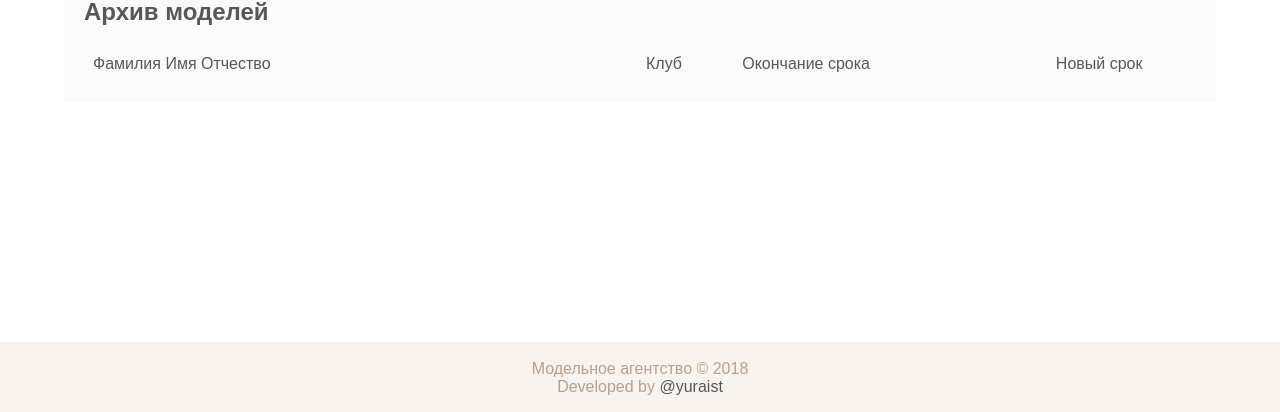
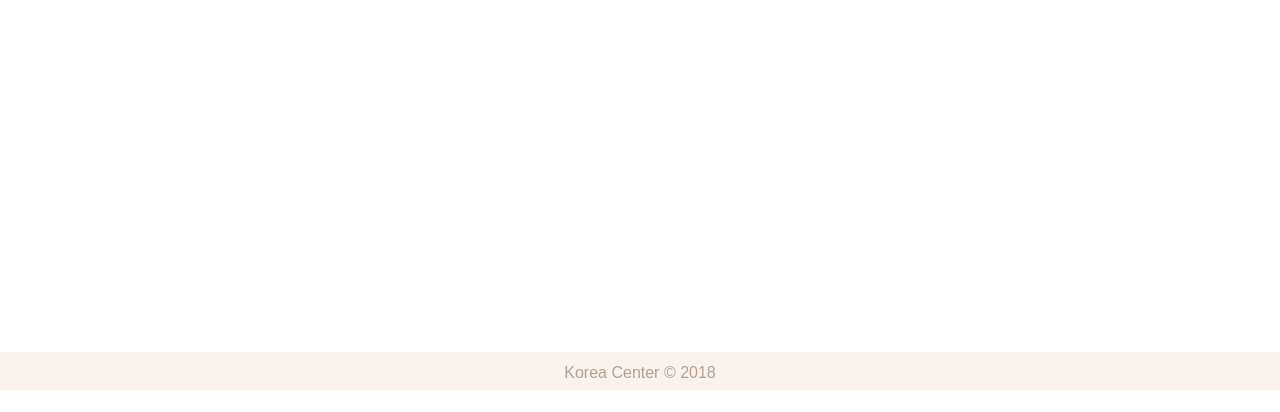
Before and after one commit to yuraist/model_agency, a Flask app: page /manager/1 in a window 1280 px wide. Shown: the part 410-822 px from the top of the page. After the commit the page ends 800 px from the top, so only its background shows below. Run offline with Flask 2, Linux system fonts and the light colour scheme; a user stored in the database is signed in; tables that the repository leaves empty hold one stand-in row (values such as "Sample post"); parts of the project's set-up code (start-up, migrations or seed data) failed here and were passed over.

Commit message:
Changed website name; Added archive in club and manager profiles; Changed the club model

```diff
--- a/app/main/forms.py
+++ b/app/main/forms.py
@@ -31,5 +31,4 @@
 
 class AddClubForm(FlaskForm):
     name = StringField('Название клуба', validators=[DataRequired(), Length(1, 128)])
-    city = StringField('Город', validators=[DataRequired(), Length(1, 64)])
     submit = SubmitField('Добавить')
--- a/app/main/views.py
+++ b/app/main/views.py
@@ -28,6 +28,10 @@
         models = Model.query.order_by(Model.id.desc()).all()
     else:
         models = Model.query.filter_by(manager_id=current_user.id).order_by(Model.id.desc()).all()
+
+    for model in models:
+        if model.end_date == "В архиве":
+            models.remove(model)
 
     return render_template('main.html', managers=managers,
                            models=models,
@@ -182,12 +186,6 @@
             elif request.form['is_accepted_by_admin'] == 'False':
                 model.is_accepted_by_admin = False
 
-        print(model.is_accepted_by_root)
-        print(model.is_accepted_by_admin)
-        print(model.is_accepted_by_admin is not None and model.is_accepted_by_root is not None and \
-                not model.is_accepted_by_root and not model.is_accepted_by_admin)
-
-
         if model.is_accepted_by_admin is not None and model.is_accepted_by_root is not None and \
                 not model.is_accepted_by_root and not model.is_accepted_by_admin:
             avatar = Photo.query.filter_by(id=model.avatar_id).first()
@@ -218,14 +216,12 @@
     form = AddClubForm()
     if form.validate_on_submit():
         name = form.name.data
-        city = form.city.data
         club = Club.query.filter_by(name=name).first()
         if club is not None:
             errors.append('Клуб уже есть в базе')
             return render_template('create_club.html', form=form, errors=errors)
         club = Club()
         club.name = name
-        club.city = city
 
         db.session.add(club)
         db.session.commit()
@@ -237,12 +233,20 @@
 @main.route('/manager/<id>')
 def manager(id):
     manager = User.query.filter_by(id=id).first()
-    models = manager.models
+    models = manager.models.copy()
+
+    models_archive = []
+    for model in models:
+        if model.end_date == "В архиве" or model.is_archived:
+            models_archive.append(model)
+            models.remove(model)
+
     avatar = Photo.query.filter_by(id=manager.avatar_id).first()
     avatar_name = None
     if avatar is not None:
         avatar_name = avatar.name
-    return render_template('manager.html', manager=manager, models=models, avatar_filename=avatar_name)
+    return render_template('manager.html', manager=manager, models=models, models_archive=models_archive,
+                           avatar_filename=avatar_name)
 
 
 @main.route('/model/<id>')
@@ -258,4 +262,10 @@
 @main.route('/club/<id>')
 def club(id):
     club = Club.query.filter_by(id=id).first()
-    return render_template('club.html', club=club)
+    models = club.models.copy()
+    models_archive = []
+    for model in models:
+        if model.end_date == "В архиве" or model.is_archived:
+            models_archive.append(model)
+            models.remove(model)
+    return render_template('club.html', club=club, models_archive=models_archive)
--- a/app/models.py
+++ b/app/models.py
@@ -107,6 +107,7 @@
     is_accepted_by_admin = db.Column(db.Boolean)
     is_accepted_by_root = db.Column(db.Boolean)
     period = db.Column(db.Integer)
+    is_archived = db.Column(db.Boolean, default=False)
 
     # Relations
     manager_id = db.Column(db.Integer, db.ForeignKey('users.id'))
@@ -119,10 +120,13 @@
     def end_date(self):
         if self.start_date is not None and self.period is not None:
             delta = datetime.utcnow().date() - self.start_date
-            if delta.days > 0:
+            if delta.days <= 0:
+                return self.period
+            elif (delta.days > 0) and (delta.days < self.period):
                 return self.period - delta.days
             else:
-                return self.period
+                self.is_archived = True
+                return 'В архиве'
         return '-'
 
 
@@ -130,7 +134,6 @@
     __tablename__ = 'clubs'
     id = db.Column(db.Integer, primary_key=True)
     name = db.Column(db.String(128), unique=True)
-    city = db.Column(db.String(64))
 
     # Relations
     models = db.relationship('Model', backref='club')
--- a/app/static/style.css
+++ b/app/static/style.css
@@ -41,6 +41,10 @@
     font-size: 0.9em;
 }
 
+.my-profile {
+    font-size: 1.1em;
+}
+
 .head h2, .head a {
     display: inline-block;
 }
@@ -56,6 +60,7 @@
     width: 90%;
     min-height: 80vh;
     margin: auto;
+    padding-bottom: 40px;
 }
 
 .content h2 {
@@ -67,9 +72,21 @@
     font-size: 1.2em;
 }
 
+a.edit {
+    padding: 10px 20px;
+    border-radius: 25px;
+    background-color: #4473ff;
+    text-decoration: none;
+    color: white;
+}
+
+a.edit:hover {
+    opacity: 0.8;
+}
+
 footer {
-    height: 70px;
-    padding: 18px;
+    height: 38px;
+    padding: 12px;
     width: 100%;
 
     margin-top: 40px;
@@ -202,7 +219,7 @@
 }
 
 .auth-footer {
-    position: absolute;
+    position: fixed;
     bottom: 0;
     left: 0;
 }
--- a/app/templates/auth/_auth_footer.html
+++ b/app/templates/auth/_auth_footer.html
@@ -1,10 +1,8 @@
 {% block footer %}
   <footer class="auth-footer">
-    <p>Модельное Агентство</p>
     <p>
-      Разработано <a href="https://vk.com/yuraist" class="unlined-btn">
-      @yuraist
-    </a>
+      Korea Center &copy; 2018
+{#      | Разработано <a href="https://vk.com/yuraist" target="_blank" class="unlined-btn">@yuraist</a>#}
     </p>
   </footer>
 {% endblock %}
--- a/app/templates/auth/login.html
+++ b/app/templates/auth/login.html
@@ -7,7 +7,7 @@
 
 {% block content %}
   <div class="auth-block">
-    <h1 class="auth-logo">Модельное Агентство</h1>
+    <h1 class="auth-logo">Korea Center</h1>
 
     <div class="login-form">
       <form action="" method="post" novalidate>
--- a/app/templates/auth/register.html
+++ b/app/templates/auth/register.html
@@ -7,7 +7,7 @@
 
 {% block content %}
   <div class="auth-block">
-    <h1 class="auth-logo">Модельное Агентство</h1>
+    <h1 class="auth-logo">Korea Center</h1>
 
     <div class="login-form">
       <form action="" method="post" novalidate>
--- a/app/templates/base.html
+++ b/app/templates/base.html
@@ -12,7 +12,7 @@
 <nav>
   {% block nav %}
     <ul>
-      <li class="nav-item"><a href="{{ url_for('main.index') }}" id="logo">Модельное агенство</a></li>
+      <li class="nav-item"><a href="{{ url_for('main.index') }}" id="logo">Korea Center</a></li>
       <li class="nav-item"><a href="{{ url_for('main.create_model') }}" id="add-item">Добавить модель</a></li>
       {% if current_user.is_root %}
         <li class="nav-item"><a href="{{ url_for('main.register_manager') }}" id="add-item">Добавить менеджера</a></li>
@@ -22,10 +22,7 @@
       {% if current_user.is_authenticated %}
         <li style="float:right; margin-top:26px;" class="nav-item"><a href="{{ url_for('auth.logout') }}">Выйти</a></li>
         <li style="float: right;" class="nav-item">
-          <p>
-            {% if current_user.is_admin %}Админитсратор{% else %}Менеджер{% endif %} <br>
-            {{ current_user.username }}
-          </p>
+          <a href="{{ url_for('main.manager', id=current_user.id) }}"><strong class="my-profile">Мой <br> профиль</strong></a>
         </li>
       {% else %}
         <li style="float:right; margin-top:26px;" class="nav-item"><a href="{{ url_for('auth.logout') }}">Войти</a></li>
@@ -38,10 +35,7 @@
   {% block content %}{% endblock %}
 </div>
 {% block footer %}
-  <footer {% block footer_attr %}{% endblock %}>
-    <p>Модельное агентство &copy; 2018</p>
-    <p>Developed by <a href="https://vk.com/yuraist">@yuraist</a></p>
-  </footer>
+  {% include 'auth/_auth_footer.html' %}
 {% endblock %}
 </body>
 </html>
--- a/app/templates/create_club.html
+++ b/app/templates/create_club.html
@@ -12,10 +12,6 @@
         {{ form.name(size=64) }}
       </p>
       <p>
-        {{ form.city.label }}<br>
-        {{ form.city(size=64) }}
-      </p>
-      <p>
         {{ form.submit() }}
       </p>
     </form>
--- a/app/templates/edit_model.html
+++ b/app/templates/edit_model.html
@@ -6,7 +6,7 @@
 {% block content %}
   <div class="head">
     <h2>Редактировать модель</h2>
-    <a href="{{ url_for('main.delete_model', id=model.id) }}">Удалить модель</a>
+    <a href="{{ url_for('main.delete_model', id=model.id) }}" class="edit">Удалить модель</a>
   </div>
 
   <div class="model-form">
--- a/app/templates/manager.html
+++ b/app/templates/manager.html
@@ -12,21 +12,26 @@
     {{ manager.username }}
   </h2>
 
-
+  <!-- Manager's Info -->
   <div class="manager-profile">
     {% if avatar_filename != None %}
       <div class="avatar">
         <img src="{{ url_for('static', filename='images/{}'.format(avatar_filename)) }}" alt="" class="avatar">
       </div>
     {% endif %}
+
+    <!-- Model List -->
     <div class="model-list">
       <h3>Всего моделей: {{ models|length }}</h3>
+      {% if models|length > 0 %}
         <table>
           <tr class="table-head">
             <td>Модель</td>
             <td>Начало работы</td>
+            <td>Осталось <br> работать</td>
           </tr>
           {% for model in models %}
+            {% if not model.is_archived %}
               <tr>
                 <td><a href="{{ url_for('main.model', id=model.id) }}">{{ model.full_name }}</a></td>
                 {% if model.start_date is not none %}
@@ -34,28 +39,33 @@
                 {% else %}
                   <td>Дата не указана</td>
                 {% endif %}
+                <td>{{ model.end_date }} дней</td>
+              </tr>
+            {% endif %}
+          {% endfor %}
+        </table>
+        </div>
+      {% endif %}
+
+    <!-- Model Archive -->
+    {% if models_archive|length > 0 %}
+      <div class="models-archive">
+        <h2>Архив моделей</h2>
+        <table>
+          <tr class="table-head">
+            <td>Фамилия Имя Отчество</td>
+            <td>Клуб</td>
+            {# <td>Новый срок</td> #}
+          </tr>
+          {% for model in models_archive %}
+            <tr>
+              <td><a href="{{ url_for('main.model', id=model.id) }}">{{ model.full_name }}</a></td>
+              <td><a href="{{ url_for('main.club', id=model.club.id) }}">{{ model.club.name }}</a></td>
+              {# <td>{{ model.next_date }}</td> #}
             </tr>
           {% endfor %}
         </table>
       </div>
-    <div class="models-archive">
-      <h2>Архив моделей</h2>
-      <table>
-        <tr>
-          <td>Фамилия Имя Отчество</td>
-          <td>Клуб</td>
-          <td>Окончание срока</td>
-          <td>Новый срок</td>
-        </tr>
-        {% for model in models_archive %}
-          <tr>
-            <td>{{ model.full_name }}</td>
-            <td>{{ model.club.name }}</td>
-            <td>{{ model.end_date }}</td>
-            <td>{{ model.next_date }}</td>
-          </tr>
-        {% endfor %}
-      </table>
-    </div>
+    {% endif %}
   </div>
 {% endblock %}
--- a/app/templates/model.html
+++ b/app/templates/model.html
@@ -5,7 +5,7 @@
 {% block content %}
   <div class="head">
     <h2>{{ model.full_name }}</h2>
-    <a href="{{ url_for('main.edit_model', id=model.id) }}">Редактировать</a>
+    <a href="{{ url_for('main.edit_model', id=model.id) }}" class="edit">Редактировать</a>
   </div>
 
   <div class="model-profile">
```
Also changed, not shown: app/templates/club.html (+27 -0 lines), app/templates/main.html (+11 -5 lines), migrations/versions/da41ed9cd2d2_.py (added, +28 -0 lines), migrations/versions/e9cda17649ac_.py (added, +28 -0 lines), app/static/images/adult-beard-blur-842567.jpg (added), app/static/images/fullsizeoutput_1785.jpeg (added), app/static/images/v5Diz7mUTKqKuDtG0zEFmg.jpg (added), app/static/images/vDOK97kLQ8uDewYRkUzEEA.jpg (added). Lines whose indentation alone changed are shown as unchanged.
